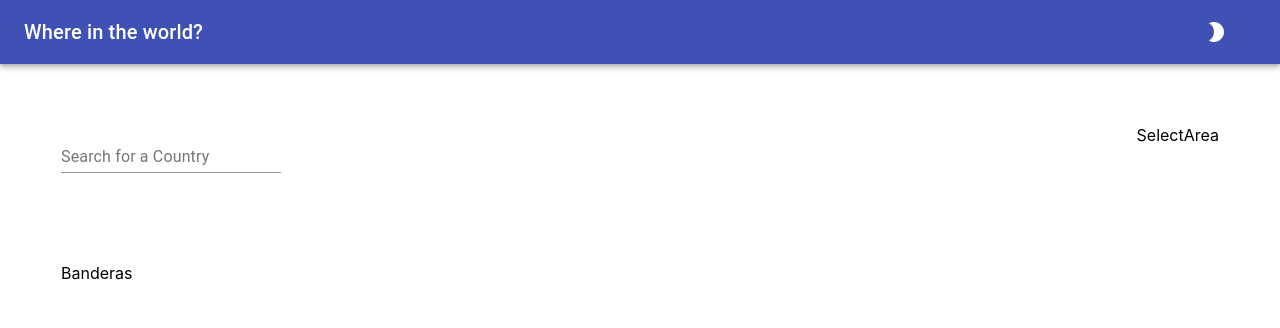
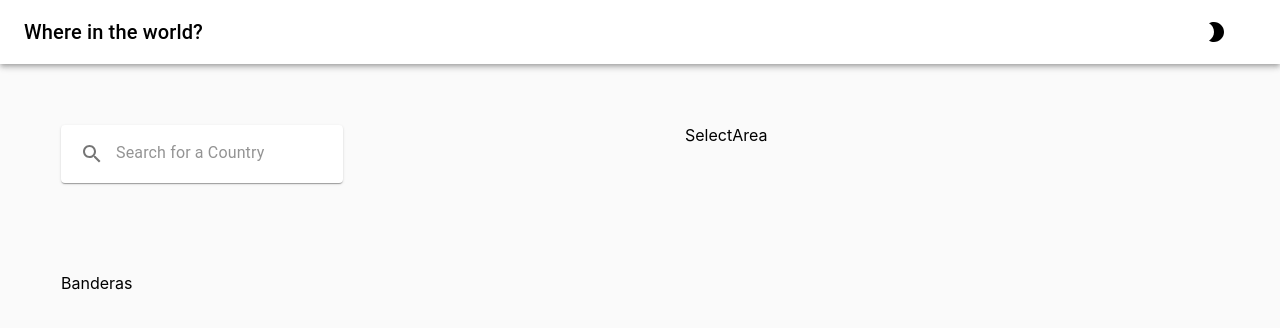
Before and after one commit to julian141094/react-rest-country, a React (Create React App) app: page / in a window 1280 px wide. Shown: the top 328 px of the page. Built offline with nearby package versions, Linux system fonts and the light colour scheme; no server answers.

Commit message:
temas de colores inicio

```diff
--- a/src/Assets/css/Navi.css
+++ b/src/Assets/css/Navi.css
@@ -1,5 +1,23 @@
+:root{
+  --elements:hsl(0, 0%, 100%);
+  --background:hsl(0, 0%, 52%);
+  --text:black;
+}
+
+body {
+  background-color:var(--background);
+}
+
+.MuiAppBar-colorPrimary {
+  background-color: var(--elements) !important;
+  color: var(--text) !important;
+}
+
+input[placeholder], [placeholder], *[placeholder] {
+  color: var(--text) !important;
+}
+
 .Navigator {
-  background-color: blue;
   margin: 0;
   padding-left: 15px;
   padding-right: 15px;
--- a/src/Components/Countries.js
+++ b/src/Components/Countries.js
@@ -2,9 +2,11 @@ import React, {useState, useEffect} from 'react'
 import { makeStyles } from '@material-ui/core/styles';
 import Paper from '@material-ui/core/Paper';
 import Grid from '@material-ui/core/Grid';
-import TextField from '@material-ui/core/TextField';
-import MenuItem from '@material-ui/core/MenuItem';
+import InputBase from '@material-ui/core/InputBase';
+import SearchIcon from '@material-ui/icons/Search';
+import IconButton from '@material-ui/core/IconButton';
 import axios from 'axios'
+import { red } from '@material-ui/core/colors';
 
 
 const useStyles = makeStyles((theme) => ({
@@ -13,7 +15,6 @@ const useStyles = makeStyles((theme) => ({
   },
   generalGrid: {
     padding: theme.spacing(2),
-    flexDirection: "column"
   },
   filterGrid: {
     display: 'flex',
@@ -25,8 +26,11 @@ const useStyles = makeStyles((theme) => ({
   },
   textField: {
     width: '65ch',
+  },
+  paper:{
+    padding: '5px 7px',
+    backgroundColor:'var(--elements)',
   }
-
 }));
 
 const Countries = () => {
@@ -54,9 +58,15 @@ const Countries = () => {
 
   const Filters = () => {
     return (
-      <form className={classes.textField} noValidate autoComplete="off">
-        <TextField id="search" label="Search for a Country" />
-      </form>
+      <Paper component="form" className={classes.paper}>
+        <IconButton type="submit" className={classes.iconButton} aria-label="search">
+          <SearchIcon color="white"/>
+        </IconButton>
+        <InputBase id="search" placeholder="Search for a Country"
+          inputProps={{ 'aria-label': 'search google maps' }} />
+      </Paper>
+      // <form className={classes.textField} noValidate autoComplete="off">
+      // </form>
     )
   }
 
@@ -75,8 +85,10 @@ const Countries = () => {
   return (
     <div className={classes.root}>
       <Grid container className={classes.generalGrid}>
-        <Grid item xs={12} className={classes.filterGrid}>
+        <Grid item xs={12} sm={6} className={classes.filterGrid}>
           <Filters/>
+        </Grid>
+        <Grid item xs={12} sm={6} className={classes.filterGrid}>
           <SelectArea/>
         </Grid>
         <Grid item xs={3} className={classes.itemsGrid}>
--- a/src/Components/Navigator.js
+++ b/src/Components/Navigator.js
@@ -22,9 +22,8 @@ const useStyles = makeStyles((theme) => ({
   },
 }));
 
-const Navigator = () => {
+const Navigator = ({setDarkMode, dark}) => {
   const classes = useStyles();
-
   return (
     <div className={classes.root}>
       <AppBar position="static">
@@ -32,7 +31,8 @@ const Navigator = () => {
           <Typography variant="h6" className={classes.title}>
             Where in the world?
           </Typography>
-          <IconButton edge="start" className={classes.menuButton} color="inherit" aria-label="menu">
+          <IconButton edge="start" onClick={() => setDarkMode(!dark)}
+            className={classes.menuButton} color="inherit" aria-label="menu">
             <Brightness2Icon />
           </IconButton>
         </Toolbar>
--- a/src/Screens/Home.js
+++ b/src/Screens/Home.js
@@ -1,10 +1,29 @@
-import React from 'react'
+import React, {useState, useEffect} from 'react'
 import Navigator from '../Components/Navigator'
 import Countries from '../Components/Countries'
 
 const Home = () => {
+  let [darkMode,setDarkMode] = useState(false)
+
+  useEffect(() => {
+    let theme = document.documentElement;
+    var background, text, element
+    if(!darkMode) {
+      element = 'hsl(0, 0%, 100%)';
+      background = 'hsl(0, 0%, 98%)';
+      text = 'black'
+    }
+    else{
+      element = 'hsl(209, 23%, 22%)';
+      background = 'hsl(207, 26%, 17%)';
+      text = 'hsl(0, 0%, 100%)'
+    }
+    theme.style.setProperty('--elements', element);
+    theme.style.setProperty('--text', text);
+    theme.style.setProperty('--background', background);
+  },[darkMode])
   return[
-      <Navigator />,
+      <Navigator dark={darkMode} setDarkMode={setDarkMode}/>,
       <Countries />
   ]
 }
--- a/src/index.js
+++ b/src/index.js
@@ -8,7 +8,7 @@ import Home from './Screens/Home'
 
 ReactDOM.render(
   <React.StrictMode>
-    <Home />
+    <Home/>
   </React.StrictMode>,
   document.getElementById('root')
 );
```
